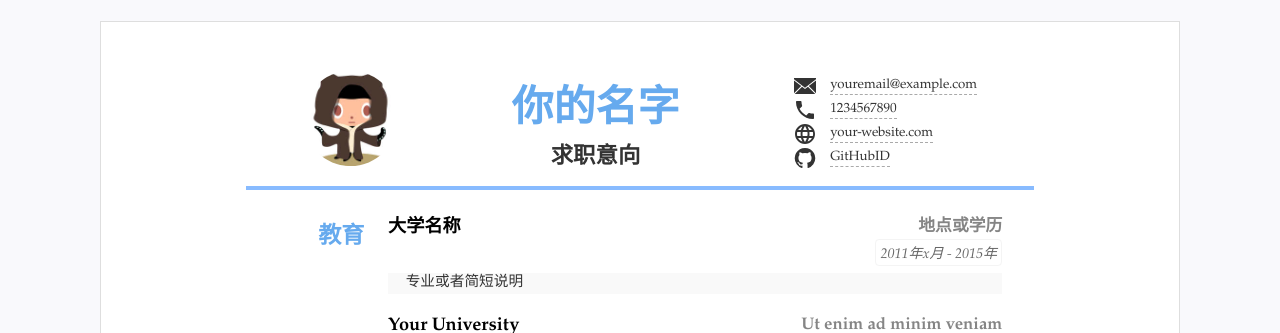
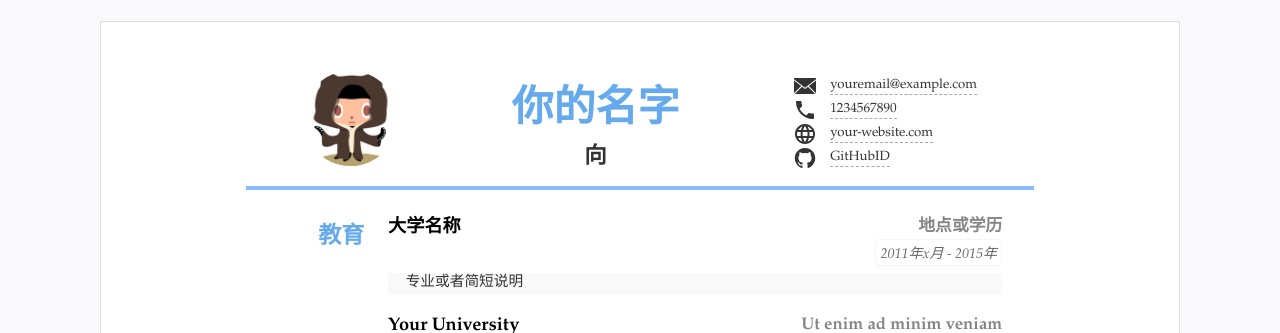
Before and after one commit to cuiyayahh/cvv, a Jekyll site: the page built from index.html, in a window 1280 px wide. Shown: the top 333 px of the page. Built offline with Jekyll 4.4.1, drawn with Linux system fonts in a browser that asks for light colours.

Commit message:
Update resume.yml

```diff
--- a/_data/resume.yml
+++ b/_data/resume.yml
@@ -4,7 +4,7 @@
 title: "简历标题"
 lang: "zh" #语言设置 zh表示中文 en 表示英语
 name: "你的名字"
-jobtitle: "求职意向" #可空不显示
+jobtitle: "向" #可空不显示
 photo: "assets/img/photo.jpg" #照片可空，不显示
 
 #联系方式
```
